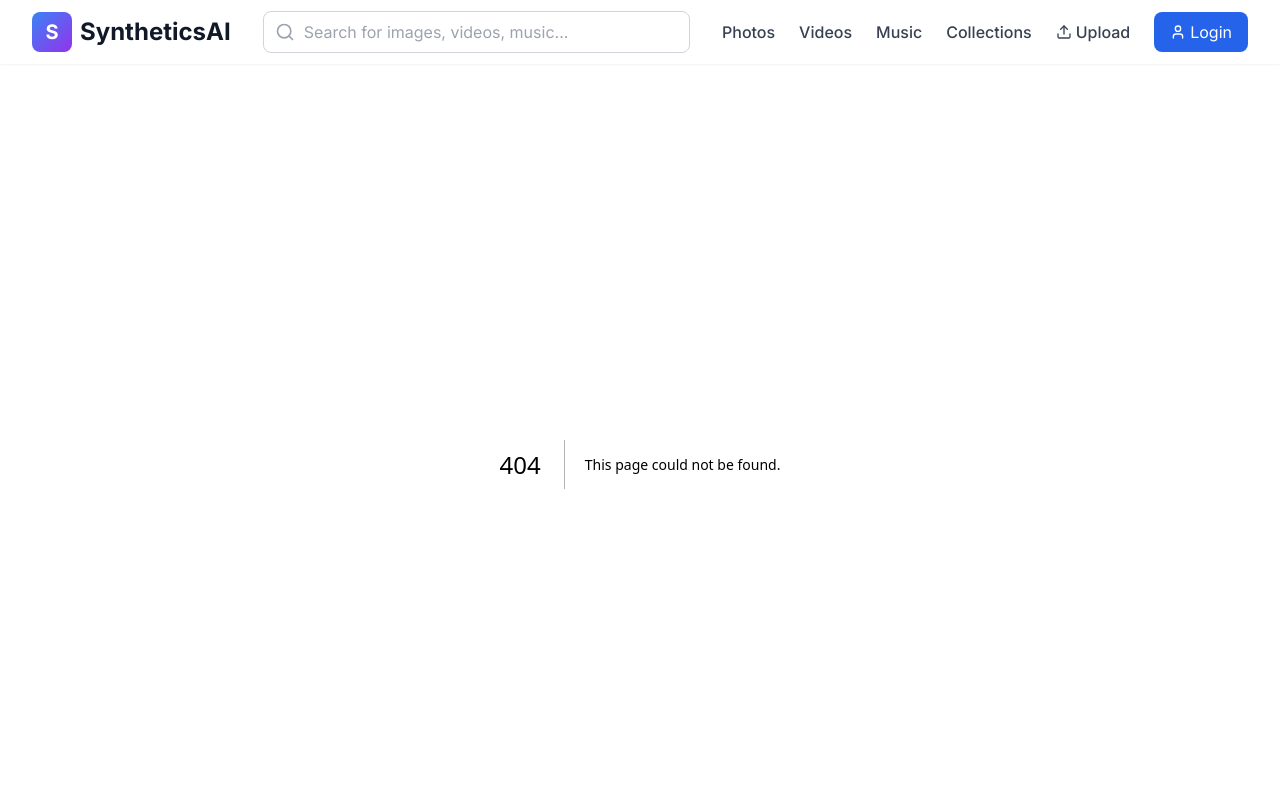
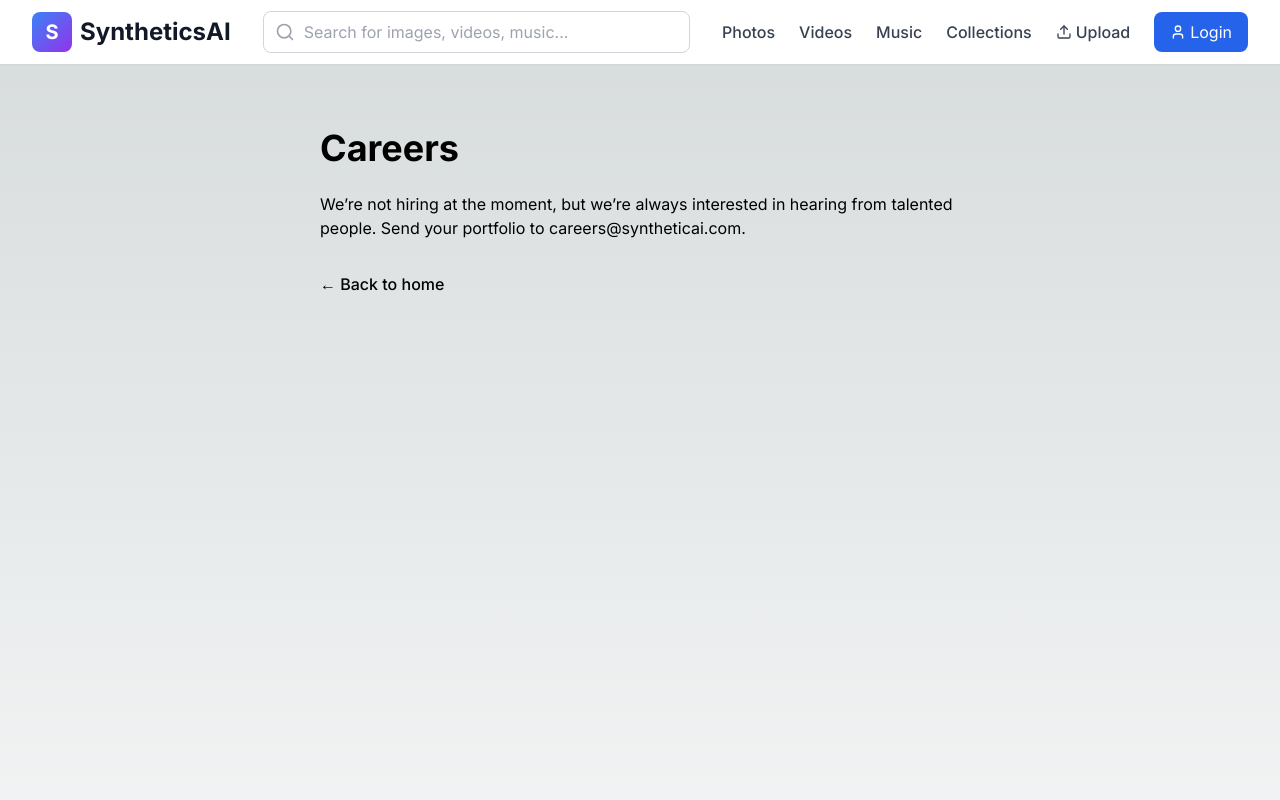
Before and after one commit to KARTIK-PANDEY/Synthetic_Ai, a Next.js app: page /careers in a window 1280 px wide. Before the commit this address had no page. Shown: the top 800 px of the page. Built offline with nearby package versions, Linux system fonts and the light colour scheme.

Commit message:
Add files via upload

```diff
--- /dev/null
+++ b/app/careers/page.tsx
@@ -0,0 +1,16 @@
+import Link from 'next/link';
+
+export default function CareersPage() {
+  return (
+    <div className="max-w-2xl mx-auto px-4 py-16">
+      <h1 className="text-4xl font-bold mb-6">Careers</h1>
+      <p className="text-muted-foreground mb-8">
+        We’re not hiring at the moment, but we’re always interested in hearing
+        from talented people. Send your portfolio to careers@syntheticai.com.
+      </p>
+      <Link href="/" className="text-primary hover:underline font-medium">
+        ← Back to home
+      </Link>
+    </div>
+  );
+}
```
